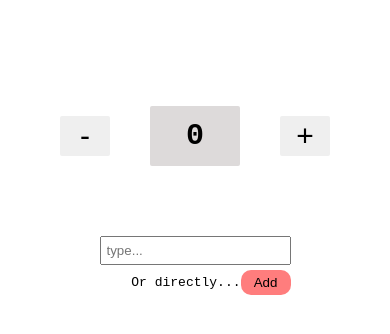
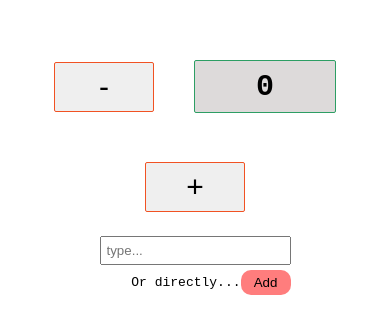
Before and after one commit to amarjitmangarhia/amar-count-app, a plain HTML site: page index.html in a window 390 px wide. Shown: the part 248-582 px from the top of the page. Drawn offline with Linux system fonts and the light colour scheme.

Commit message:
Update style.css

```diff
--- a/style.css
+++ b/style.css
@@ -100,21 +100,3 @@ input[type="number"] {
   border: none;
   margin: 0px 10px 5px 0px;
 }
-
-@media (max-width: 500px) {
-  .increase button,
-  .decrease button,
-  .counter {
-    display: flex;
-    justify-content: center;
-    align-items: center;
-    font-size: 30px;
-    width: 50px;
-    height: 20px;
-    padding: 20px;
-    margin: 20px;
-    transition: 0.5s;
-    border-radius: 2px;
-    border: none;
-  }
-}
```
